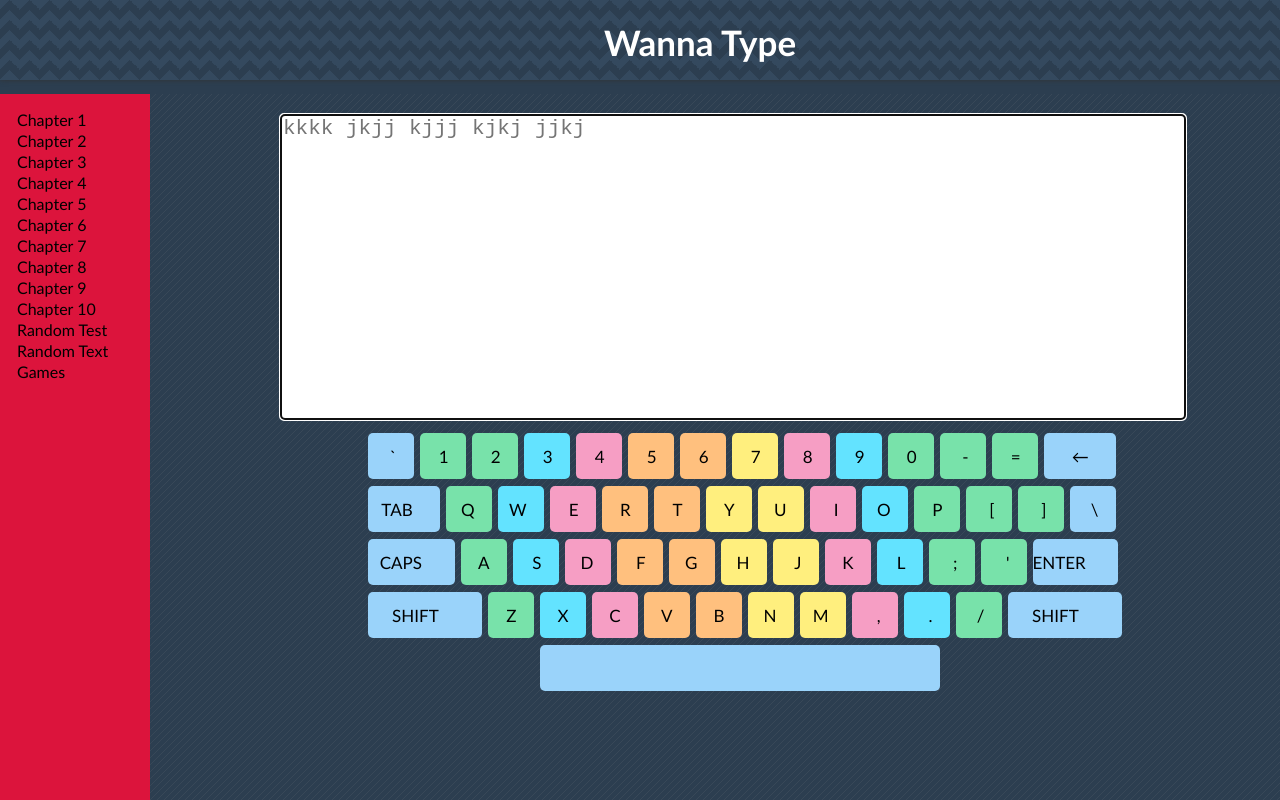
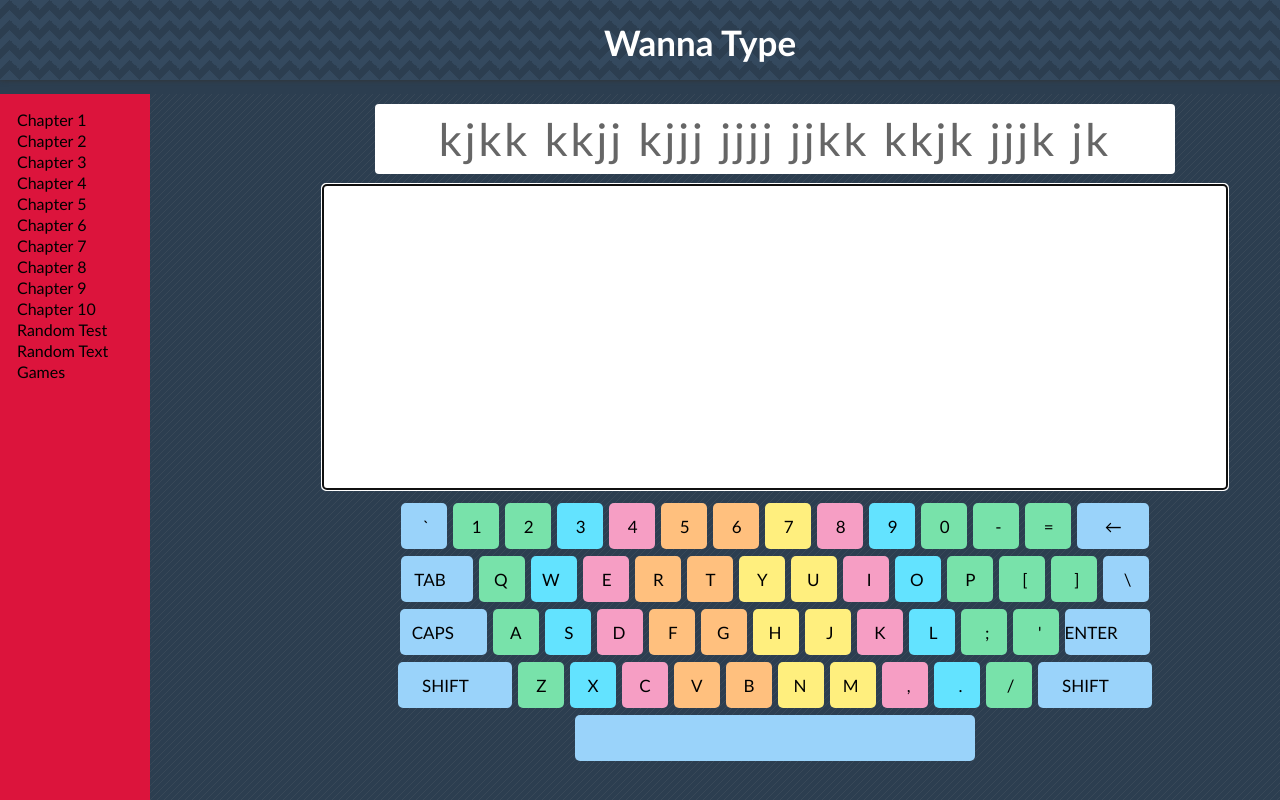
Before and after one commit to Kelly0210/WannaType, a React (Create React App) app: page /training/lesson-1 in a window 1280 px wide. Shown: the top 800 px of the page. Built offline with nearby package versions, Linux system fonts and the light colour scheme.

Commit message:
fix some css + create Display component

```diff
--- a/src/Components/Chapters/Chapters.module.css
+++ b/src/Components/Chapters/Chapters.module.css
@@ -20,4 +20,5 @@ li {
 .linkForTraning:hover {
     color: white;
     text-decoration: underline;
+    font-weight: bold;
 }
--- a/src/Components/CustomTextArea/CustomTextArea.jsx
+++ b/src/Components/CustomTextArea/CustomTextArea.jsx
@@ -14,37 +14,37 @@ class CustomTextArea extends React.Component {
         disabled: false,
     }
         this.handleChange = this.handleChange.bind(this);
+        this.handleDisable = this.handleDisable.bind(this);
     }
 
     handleChange(event) {
         this.setState({value: event.target.value});
 
         if (event.target.value.slice(-1) !== this.state.placeholder[this.state.value.length]) {
-            this.state.mistakes++;
+            this.setState({mistakes: this.state.mistakes + 1});
+            // this.state.mistakes++;
             console.log('mistake');
         } else {
             console.log('Great');
         }
 
-        if (this.state.mistakes === 3) {
+        if (this.state.mistakes === 2) {
             this.handleDisable();
         }
     }
 
     handleDisable() {
-        this.state.disabled = true;
+        this.setState({disabled: true});
     }
 
     render() {
         return (
-            // <div dataPlaceholder={this.state.placeholder} className={style.placeholderr} >
-            <div>
+            <div className={style.textareaContainer}>
                 <textarea autoFocus
                           disabled={this.state.disabled}
                           className={style.inputField}
                           onChange={this.handleChange}
                           value={this.state.value}
-                          placeholder={this.state.placeholder}
                           />
             </div>
         )
--- a/src/Components/CustomTextArea/CustomTextArea.module.css
+++ b/src/Components/CustomTextArea/CustomTextArea.module.css
@@ -4,7 +4,10 @@
     height: 300px;
     resize: none;
     border-radius: 4px;
-    margin-left: 130px;
+}
+
+.textareaContainer {
+    text-align: center;
 }
 
 /* .placeholderr
--- /dev/null
+++ b/src/Components/Display/Display.jsx
@@ -0,0 +1,14 @@
+import React from 'react';
+import style from './Display.module.css';
+import {generateLesson} from '../common/generateLesson';
+import { Lesson1 } from '../common/Lessons';
+
+const Display = () => {
+    return (
+        <div className={style.displayBox}>
+            <span className={style.displayText}>{generateLesson(Lesson1, 30)}</span>
+            </div>
+    )
+}
+
+export default Display;
--- /dev/null
+++ b/src/Components/Display/Display.module.css
@@ -0,0 +1,18 @@
+.displayBox {
+    display: flex;
+    justify-content: center;
+    width: 800px;
+    min-height: 70px;
+    background-color: white;
+
+    border-radius: 4px;
+    margin: 10px auto;
+    overflow: auto;
+}
+
+.displayText {
+    font-size: 45px;
+    opacity: 0.6;
+    letter-spacing: 3px;
+    margin: auto 0;
+}
--- a/src/Components/Keyboard/Keyboard.jsx
+++ b/src/Components/Keyboard/Keyboard.jsx
@@ -3,8 +3,13 @@ import style from './Keyboard.module.css'
 
 
 const Keyboard = () => {
+
+for (let i = 0; i < document.querySelectorAll('div.key').length; i++) {
+    console.log(document.querySelectorAll('div.key'))
+};
+
     return (
-        <div className={style.container}>
+        <div className={style.keyboardContainer}>
         <div className={style.row}>
             <div className={`${style.key} ${style.keyWaveBlue}`}><span className={style.containerKey}>`</span></div>
             <div className={`${style.key} ${style.keyGreen}`}><span className={style.containerKey}>1</span></div>
--- a/src/Components/Keyboard/Keyboard.module.css
+++ b/src/Components/Keyboard/Keyboard.module.css
@@ -1,5 +1,6 @@
-.container {
+.keyboardContainer {
     padding-top: 7px;
+    text-align: center;
 }
 .row {
     width: 820px;
@@ -59,7 +60,7 @@
 }
 .keySpace {
     width: 400px;
-    margin-left: 175px;
+    text-align: center;
 }
 
 .nextKey {
--- a/src/Components/Main/Main.jsx
+++ b/src/Components/Main/Main.jsx
@@ -1,13 +1,17 @@
 import React from 'react';
 import style from './Main.module.css';
+
+import Display from '../Display/Display';
+import CustomTextArea from '../CustomTextArea/CustomTextArea';
 import Keyboard from '../Keyboard/Keyboard';
-import CustomTextArea from '../CustomTextArea/CustomTextArea';
+
 
 
 const Main = () => {
 
     return (
         <main className={style.main}>
+          <Display />
           <CustomTextArea />
           <Keyboard />
         </main>
--- a/src/Components/Main/Main.module.css
+++ b/src/Components/Main/Main.module.css
@@ -2,5 +2,4 @@
     grid-area: main;
     background-color: #2c3e50;
     background-image: url('../../assets/img/mainBackground.png');
-    padding: 20px 0;
  }
```
